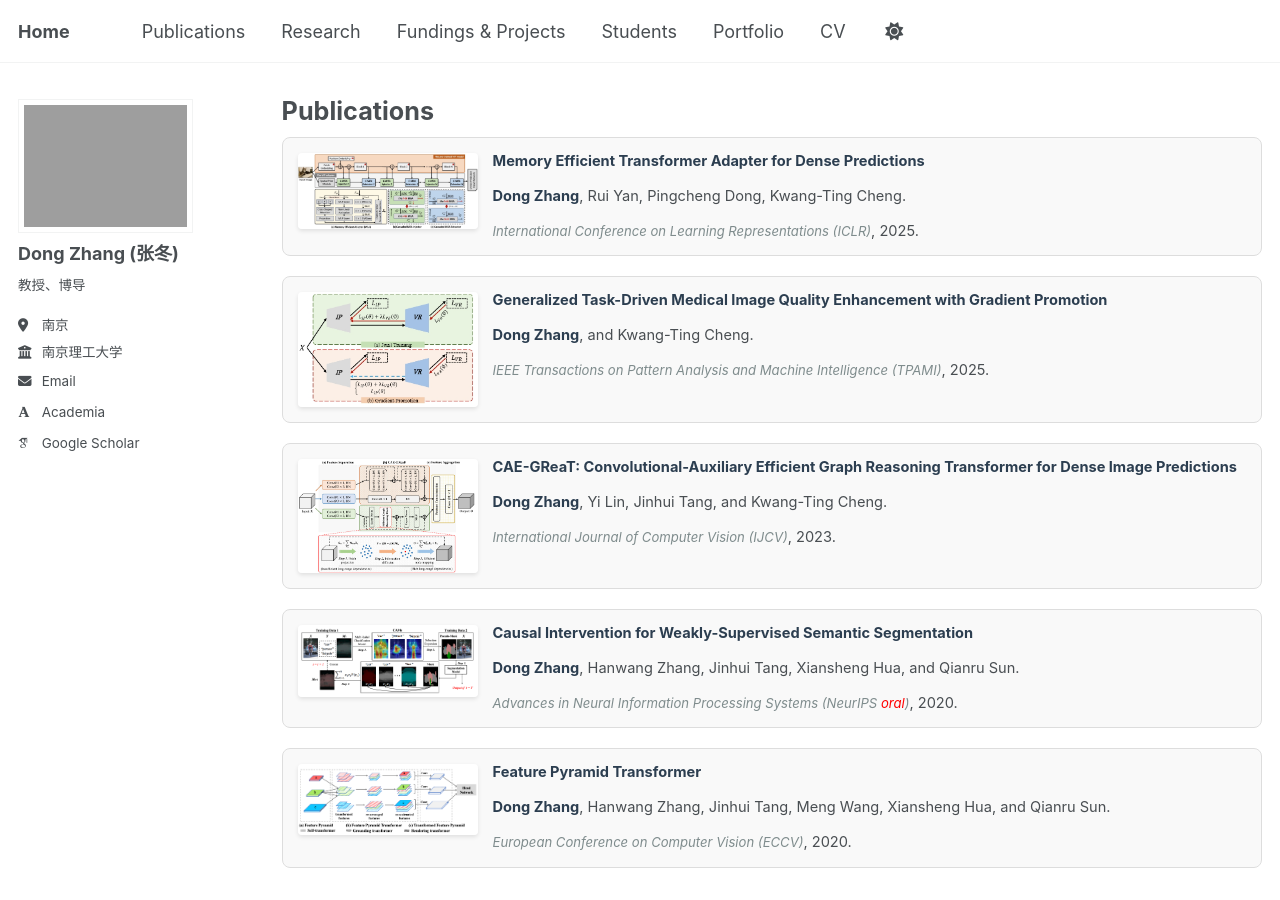
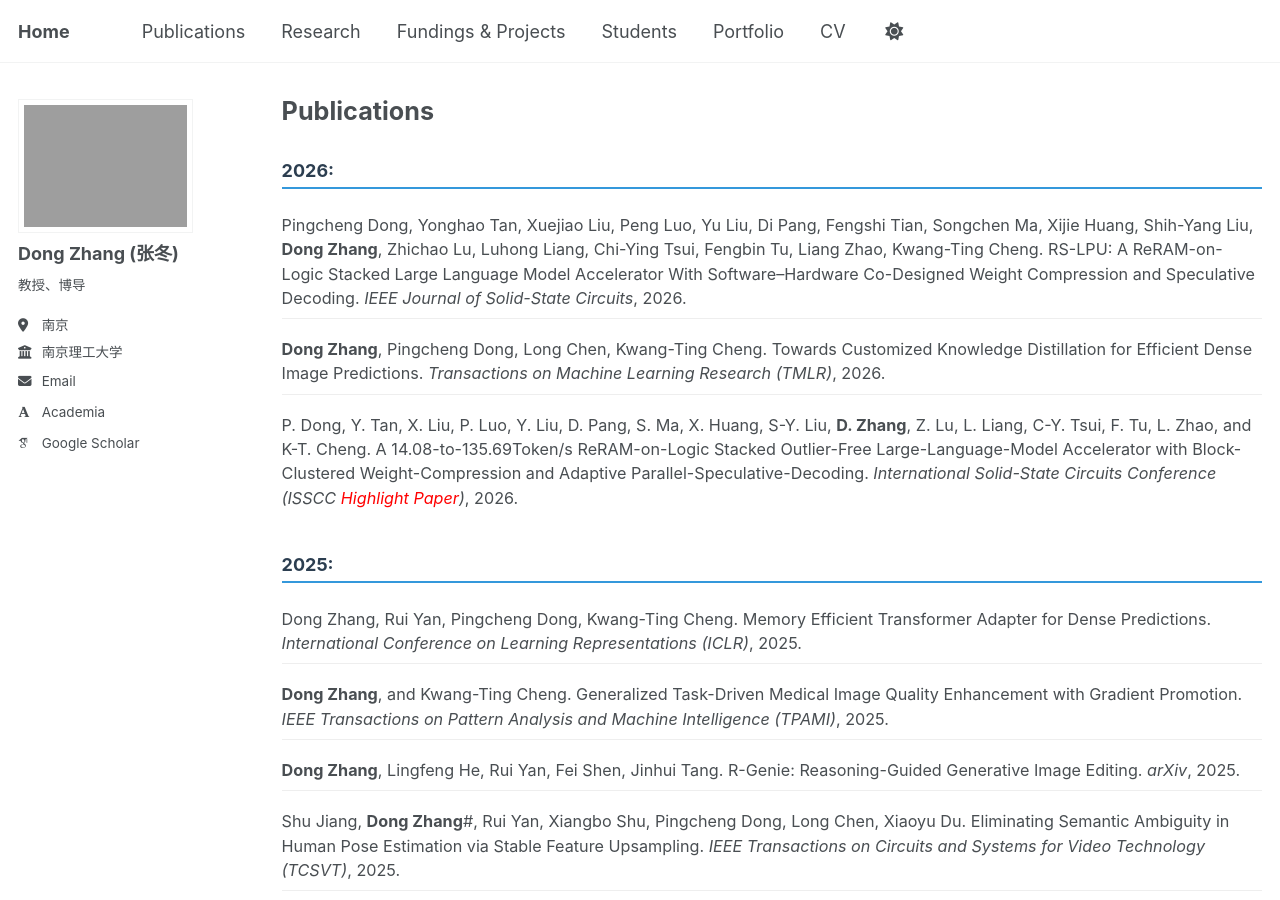
Before and after one commit to dongzhang89/dongzhang89.github.io, a Jekyll site: the page built from _pages/publications.html, in a window 1280 px wide and 900 px high. Built offline with Jekyll 4.4.1, drawn with Linux system fonts in a browser that asks for light colours; some web fonts are replaced; a script that is not in the unit is left out; some of the changed text lies outside the part shown.

Commit message:
Update publications.html

```diff
--- a/_pages/publications.html
+++ b/_pages/publications.html
@@ -107,70 +107,6 @@ author_profile: true
 }
 </style>
 
-<div class='paper-box'><div class='paper-box-image'><div><img src='/images/publication/META.png' alt="Memory Efficient Transformer Adapter" width="100%" onerror="this.style.display='none'"></div></div>
-<div class='paper-box-text'>
-
-<strong>Memory Efficient Transformer Adapter for Dense Predictions</strong><br><br>
-
-<strong>Dong Zhang</strong>, Rui Yan, Pingcheng Dong, Kwang-Ting Cheng.<br><br>
-
-<em>International Conference on Learning Representations (ICLR)</em>, 2025.
-
-<!-- [[Paper]()] [<a href="">Link</a>] -->
-</div>
-</div>
-
-<div class='paper-box'><div class='paper-box-image'><div><img src='/images/publication/gradprom.png' alt="Generalized Task-Driven Medical Image Quality Enhancement" width="100%" onerror="this.style.display='none'"></div></div>
-<div class='paper-box-text'>
-
-<strong>Generalized Task-Driven Medical Image Quality Enhancement with Gradient Promotion</strong><br><br>
-
-<strong>Dong Zhang</strong>, and Kwang-Ting Cheng.<br><br>
-
-<em>IEEE Transactions on Pattern Analysis and Machine Intelligence (TPAMI)</em>, 2025.
-
-<!-- [[Paper]()] [<a href="">Link</a>] -->
-</div>
-</div>
-
-<div class='paper-box'><div class='paper-box-image'><div><img src='/images/publication/9.png' alt="CAE-GReaT" width="100%" onerror="this.style.display='none'"></div></div>
-<div class='paper-box-text'>
-
-<strong>CAE-GReaT: Convolutional-Auxiliary Efficient Graph Reasoning Transformer for Dense Image Predictions</strong><br><br>
-
-<strong>Dong Zhang</strong>, Yi Lin, Jinhui Tang, and Kwang-Ting Cheng.<br><br>
-
-<em>International Journal of Computer Vision (IJCV)</em>, 2023.
-
-<!-- [[Paper]()] [<a href="">Link</a>] -->
-</div>
-</div>
-
-<div class='paper-box'><div class='paper-box-image'><div><img src='/images/publication/3.png' alt="Causal Intervention for Weakly-Supervised Semantic Segmentation" width="100%" onerror="this.style.display='none'"></div></div>
-<div class='paper-box-text'>
-
-<strong>Causal Intervention for Weakly-Supervised Semantic Segmentation</strong><br><br>
-
-<strong>Dong Zhang</strong>, Hanwang Zhang, Jinhui Tang, Xiansheng Hua, and Qianru Sun.<br><br>
-
-<em>Advances in Neural Information Processing Systems (NeurIPS <font color="red">oral</font>)</em>, 2020.
-
-<!-- [[Paper]()] [<a href="">Link</a>] -->
-</div>
-</div>
-
-<div class='paper-box'><div class='paper-box-image'><div><img src='/images/publication/2.png' alt="Feature Pyramid Transformer" width="100%" onerror="this.style.display='none'"></div></div>
-<div class='paper-box-text'>
-
-<strong>Feature Pyramid Transformer</strong><br><br>
-
-<strong>Dong Zhang</strong>, Hanwang Zhang, Jinhui Tang, Meng Wang, Xiansheng Hua, and Qianru Sun.<br><br>
-
-<em>European Conference on Computer Vision (ECCV)</em>, 2020.
-
-<!-- [[Paper]()] [<a href="">Link</a>] -->
-</div>
-</div>
 
 <div class="year-section">
 <h3>2026:</h3>
@@ -243,6 +184,8 @@ author_profile: true
 <div class="year-section">
 <h3>2022 and before:</h3>
 <ul class="paper-list">
+<li><strong>Dong Zhang</strong>, Hanwang Zhang, Jinhui Tang, Meng Wang, Xiansheng Hua, and Qianru Sun. Feature Pyramid Transformer. <em>European Conference on Computer Vision (ECCV)</em>, 2020.</li>
+<li><strong>Dong Zhang</strong>, Hanwang Zhang, Jinhui Tang, Xiansheng Hua, and Qianru Sun. Causal Intervention for Weakly-Supervised Semantic Segmentation. <em>Advances in Neural Information Processing Systems (NeurIPS <font color="red">oral</font>)</em>, 2020.</li>
 <li><strong>Dong Zhang</strong>, Jinhui Tang, and Kwang-Ting Cheng. Graph Reasoning Transformer for Image Parsing. <em>ACM International Conference on Multimedia (ACM MM)</em>, 2022.</li>
 <li><strong>Dong Zhang</strong>, Chengting Zuo, Qianhao Wu, Liyong Fu, and Xinguang Xiang. Unabridged Adjacent Modulation for Clothing Parsing. <em>Pattern Recognition (PR)</em>, 2022.</li>
 <li><strong>Dong Zhang</strong>, Yi Lin, Hao Chen, Zhuotao Tian, Xin Yang, Jinhui Tang, and Kwang-Ting Cheng. Understanding the Tricks of Deep Learning in Medical Image Segmentation: Challenges and Future Directions. <em>arXiv</em>, 2022.</li>
```
Also changed, not shown: other parts of _pages/publications.html (+5 -0 lines).
